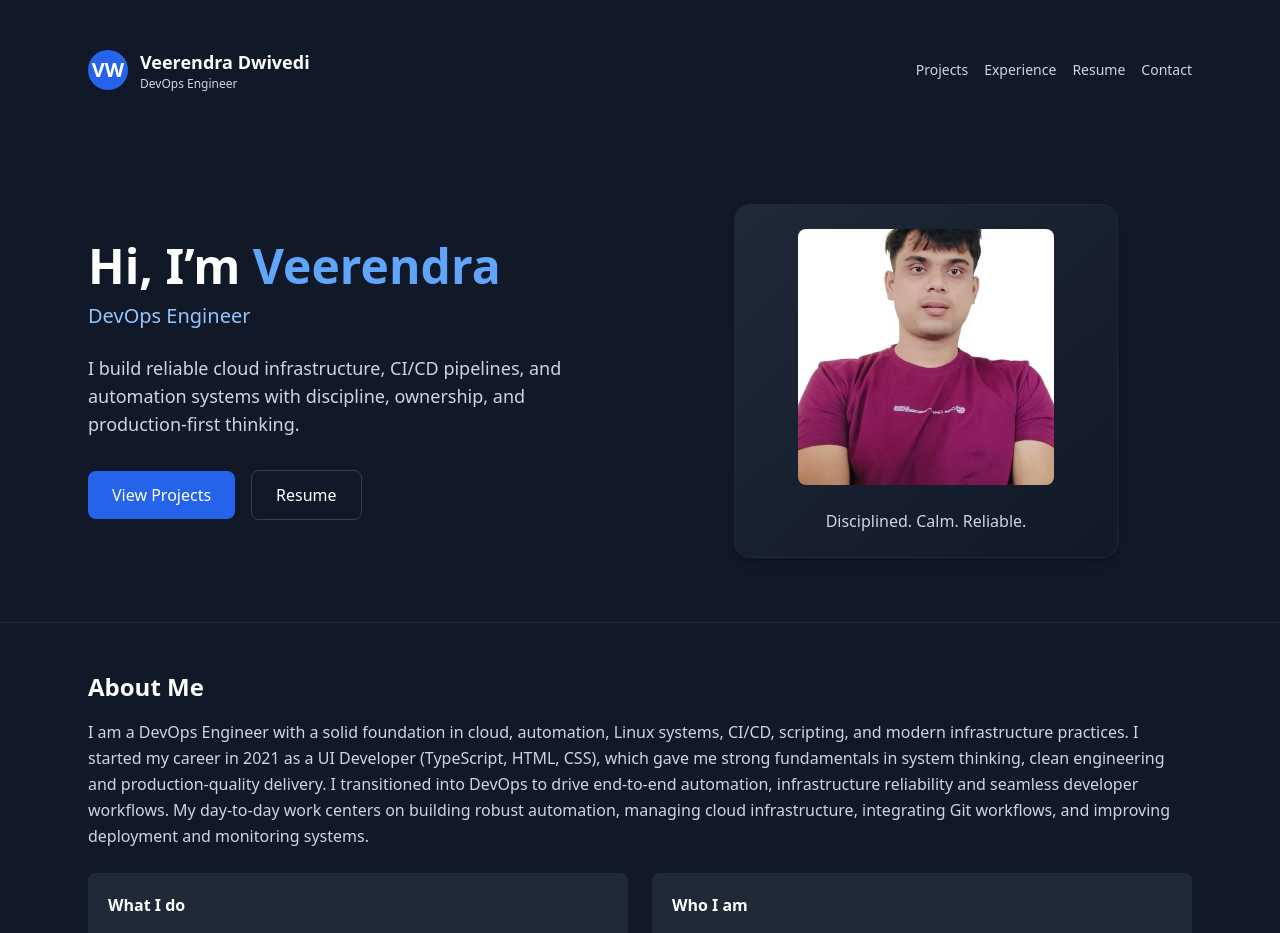
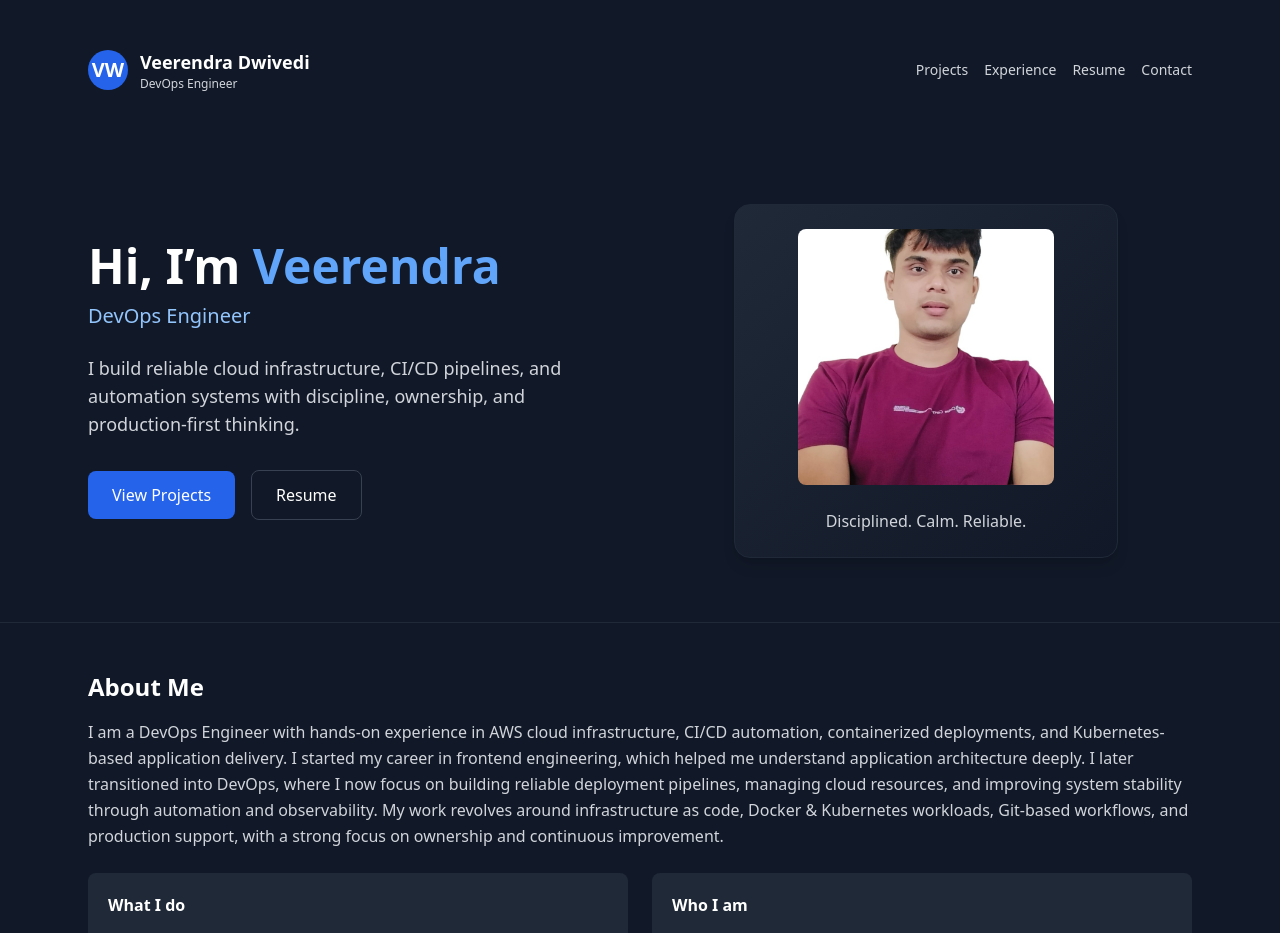
Before and after one commit to VEER0402/veerendra-portfolio, a React (Create React App) app: page / in a window 1280 px wide. Shown: the top 933 px of the page. Built offline with nearby package versions, Linux system fonts and the light colour scheme.

Commit message:
updated about section

```diff
--- a/src/veerendra_dwivedi_portfolio.jsx
+++ b/src/veerendra_dwivedi_portfolio.jsx
@@ -97,7 +97,11 @@ export default function VeerendraPortfolio() {
       <section id="about" className="border-t border-gray-800">
         <div className="max-w-6xl mx-auto px-6 py-12">
           <h3 className="text-2xl font-bold">About Me</h3>
-          <p className="mt-4 text-gray-300 leading-relaxed">I am a DevOps Engineer with a solid foundation in cloud, automation, Linux systems, CI/CD, scripting, and modern infrastructure practices. I started my career in 2021 as a UI Developer (TypeScript, HTML, CSS), which gave me strong fundamentals in system thinking, clean engineering and production-quality delivery. I transitioned into DevOps to drive end-to-end automation, infrastructure reliability and seamless developer workflows. My day-to-day work centers on building robust automation, managing cloud infrastructure, integrating Git workflows, and improving deployment and monitoring systems.</p>
+          <p className="mt-4 text-gray-300 leading-relaxed">I am a DevOps Engineer with hands-on experience in AWS cloud infrastructure, CI/CD automation, containerized deployments, and Kubernetes-based application delivery.
+
+I started my career in frontend engineering, which helped me understand application architecture deeply. I later transitioned into DevOps, where I now focus on building reliable deployment pipelines, managing cloud resources, and improving system stability through automation and observability.
+
+My work revolves around infrastructure as code, Docker & Kubernetes workloads, Git-based workflows, and production support, with a strong focus on ownership and continuous improvement.</p>
 
           <div className="mt-6 grid grid-cols-1 md:grid-cols-2 gap-6">
             <div className="bg-gray-800 p-5 rounded-lg">
```
